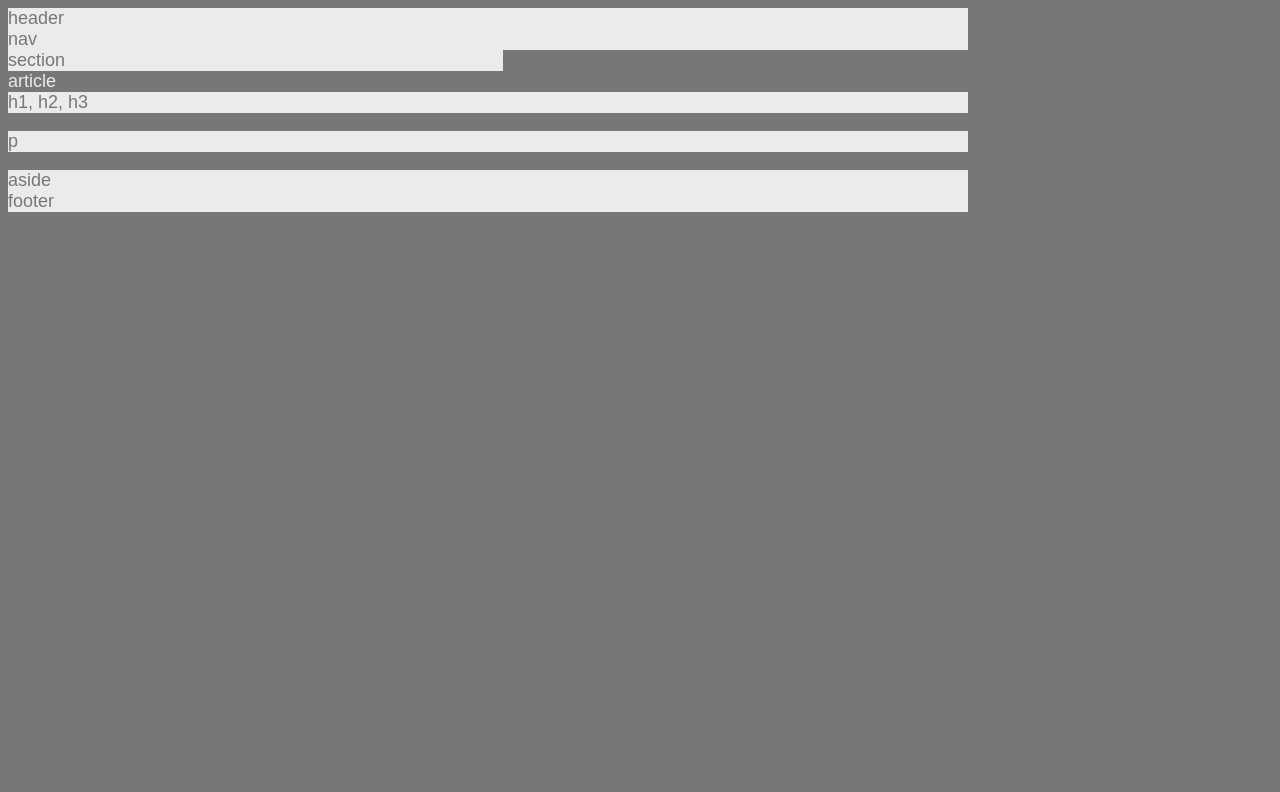
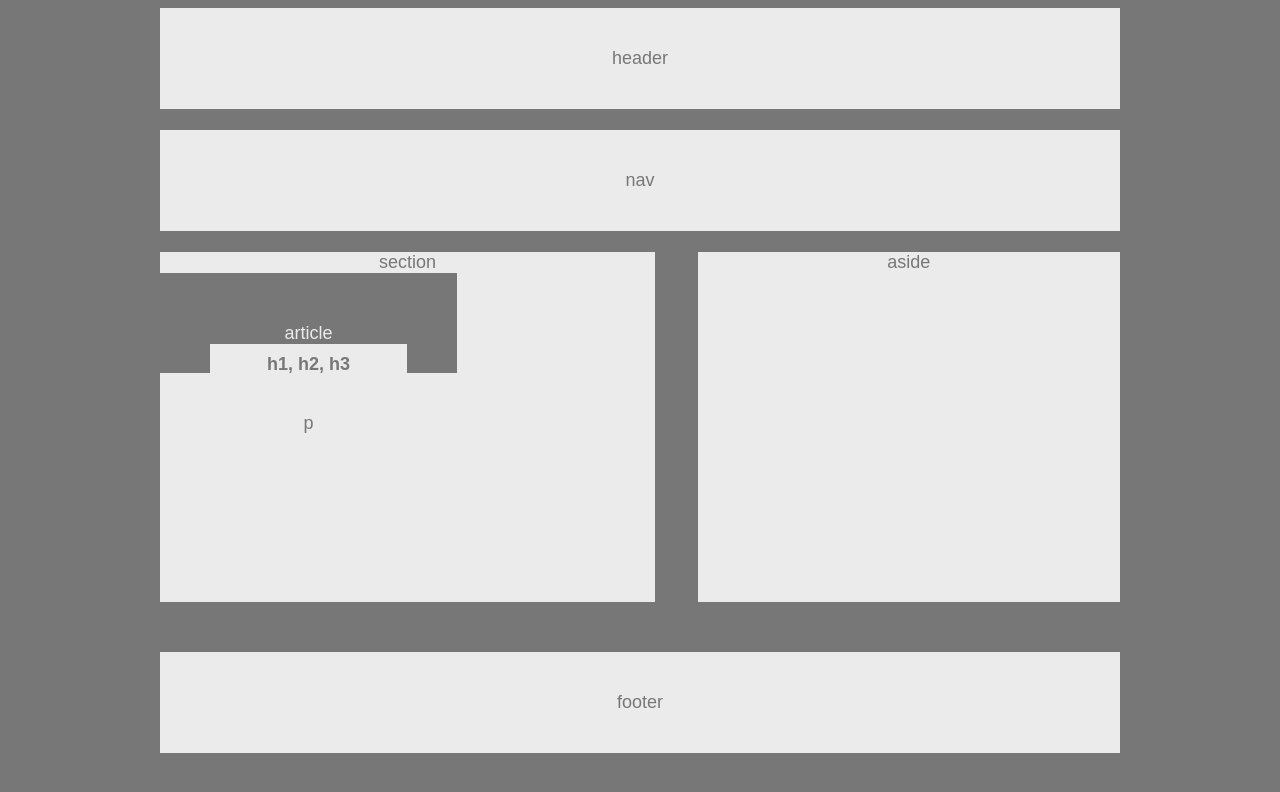
Before and after one commit to marinadelkovamoro/HW-Wireframe, a plain HTML site: page index.html in a window 1280 px wide. Drawn offline with Linux system fonts and the light colour scheme.

Commit message:
made progress

```diff
--- a/index.html
+++ b/index.html
@@ -10,24 +10,25 @@
 
 <body>
 
-<header> header  </header>
+<header id="header"> header  </header>
 
-<div id="nav"> nav  </div>
+<br>
 
-<div id="section"> section </div>
-    <div id="article"> article </div>
+<nav id="nav"> nav  </nav>
+
+<br>
+
+<section id="section"> section
+    <article id="article"> article
         <div id="h1">h1, h2, h3</div>
         <p id="p">p</p>
+    </article>
+</section>
 
 <div id="aside"> aside </div>
 
-
-
-
-
-<div id="footer"> footer </div>
-
-
+<br class="clear">
+<footer id="footer"> footer </footer>
 
 
 </body>
--- a/style.css
+++ b/style.css
@@ -1,25 +1,62 @@
+* {
+    box-sizing: border-box;
+}
+
 body {
+    text-align: center;
     font-family: Arial, "Helvetica Neue", Helvetica, sans-serif;
     color: #777;
     background: #777;
     width: 960px;
     font-size: 18px;
+    margin-right: auto;
+    margin-left:auto;
 }
 
-Header, #nav, #section, #aside, #footer {
+#header, #nav, #section, #aside, #footer {
     background: #ebebeb;
+    }
+
+#header, #nav, #footer {
+    padding: 40px;
 }
 
 #article {
     color: #ebebeb;
-    background: #777
+    background: #777;
+    padding: 50px;
+    height: 50px;
+    width: 60%;
 }
 
 #h1, #p {
     color: #777;
     background: #ebebeb;
+    padding: 10px;
+}
+
+#h1 {
+    font-weight: bold;
 }
 
 #section {
     width: 495px;
+    height: 350px;
+    float: left;
 }
+
+#aside {
+    width: 44%;
+    height: 350px;
+    float: right;
+}
+
+.clear {
+    clear: both;
+}
+
+#footer {
+    margin-top:50px;
+}
+
+/* USE: float, padding, margin, display, overflow, clear, text-align  */
```
